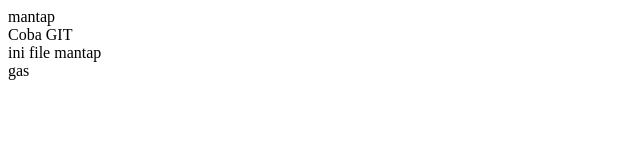
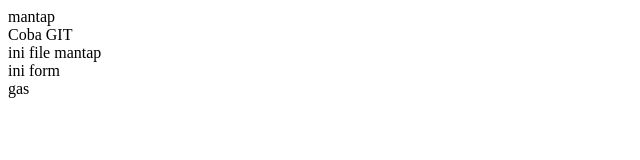
Before and after one commit to Luthfi-faqod/GitCoba, a plain HTML site: page mantap.html in a window 1280 px wide. Shown: the full height of the page, 0-640 px from the left. Drawn offline with Linux system fonts and the light colour scheme.

Commit message:
menambah form di halaman mantap

```diff
--- a/mantap.html
+++ b/mantap.html
@@ -9,6 +9,7 @@
     <header>mantap</header>
     <div>Coba GIT</div>
     <div>ini file mantap</div>
+    <form>ini form</form>
     <footer>gas</footer>
 </body>
 </html>
```
